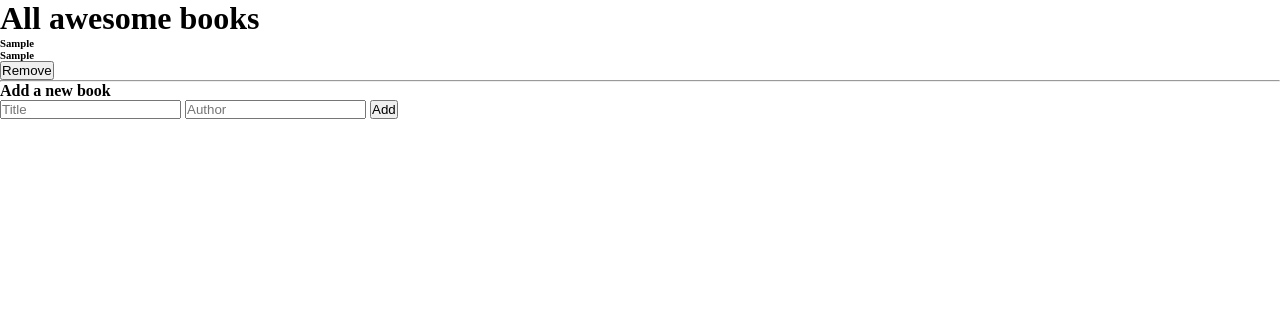
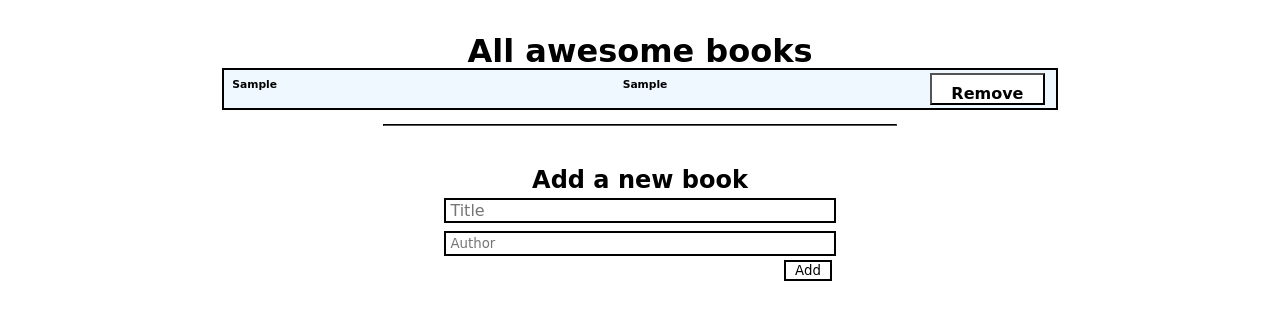
Before and after one commit to eamador1/awesome-library, a plain HTML site: page index.html in a window 1280 px wide. Both pictures are taken after typing "Sample", "Sample" into the empty fields and a click on the input "Add". Drawn offline with Linux system fonts and the light colour scheme.

Commit message:
Update style.css
added style to the different containers

```diff
--- a/style.css
+++ b/style.css
@@ -3,4 +3,172 @@ body {
   padding: 0;
   margin: 0;
   color: black;
+  font-family: 'Comic Neue', cursive;
 }
+
+header {
+  width: 100%;
+  display: flex;
+  justify-content: center;
+}
+.displayLibrary {
+  display: flex;
+  flex-direction: column;
+  align-items: center;/*
+  padding: 2.5%; */
+}
+
+.cont-book {
+  display: flex;
+  width:100%;
+}
+
+.cont-book:nth-child(even) {
+  background-color: rgb(160, 217, 203);
+}
+
+.cont-book:nth-child(odd) {
+  background-color: aliceblue;
+}
+
+.titleBook {
+  width: 40vw;
+  padding: 1%;
+
+}
+
+.authorBook {
+  width: 32vw;
+  padding: 1%;
+}
+
+.delete {
+  width: 18%;
+  padding: 1%;
+}
+
+.cont-division {
+  display: flex;
+  margin-top: 3vh;
+}
+
+div {
+  display: flex;
+  justify-content: center;
+}
+
+div hr {
+  width: 40%;
+  color: black;
+  border-color: black;
+  margin-top: 1rem;
+}
+
+.add {
+  display: flex;
+  flex-direction: column;
+  align-items: center;
+  padding: 1vh;
+  margin: 1rem;
+}
+
+.add h4 {
+  width:40%
+}
+
+.addForm {
+  display: flex;
+  flex-direction: column;
+  align-items: center;
+  width:100%;
+  gap: 0.5vh;
+}
+
+.addForm .title {
+  width: 60%;
+}
+
+.addForm .author {
+  width: 60%;
+}
+
+.btn {
+  width: 20%;
+  align-self: flex-end;
+  margin-right: 20%;
+}
+
+.by {
+      padding: 1%;
+
+}
+
+@media screen and (min-width: 768px) {
+
+  .displayLibrary {
+    margin: auto;
+    max-width: 65vw;
+    outline: 2px solid black;
+  }
+
+h1 {
+  margin-top: 2rem;
+}
+
+h4 {
+  text-align: center;
+  margin-top: 1rem;
+  font-size: 1.5rem;
+}
+
+.addForm {
+max-width: 50vw;
+}
+
+.btn {
+  width: 3rem;
+  background-color: white;
+  border: 2px solid black;
+  height: 1.3rem;
+}
+
+.title {
+  border: 2px solid black;
+  height: 1.3rem;
+  padding-left: .3rem;
+  font-size: 1rem;
+}
+
+.delete {
+  margin-top: .2rem;
+  margin-bottom: .2rem;
+  margin-right: .7rem;
+background-color: white;
+font-size: 1rem;
+font-weight: 600;
+height: 2rem;
+
+}
+
+
+.author {
+  border: 2px solid black;
+  height: 1.3rem;
+  padding-left: .3rem;
+}
+
+.cont-book {
+/*   display: flex; */
+  width:100%;
+}
+
+.cont-book:nth-child(even) {
+  background-color: rgb(160, 217, 203);
+}
+
+.cont-book:nth-child(odd) {
+  background-color: aliceblue;
+}
+
+
+}
```
